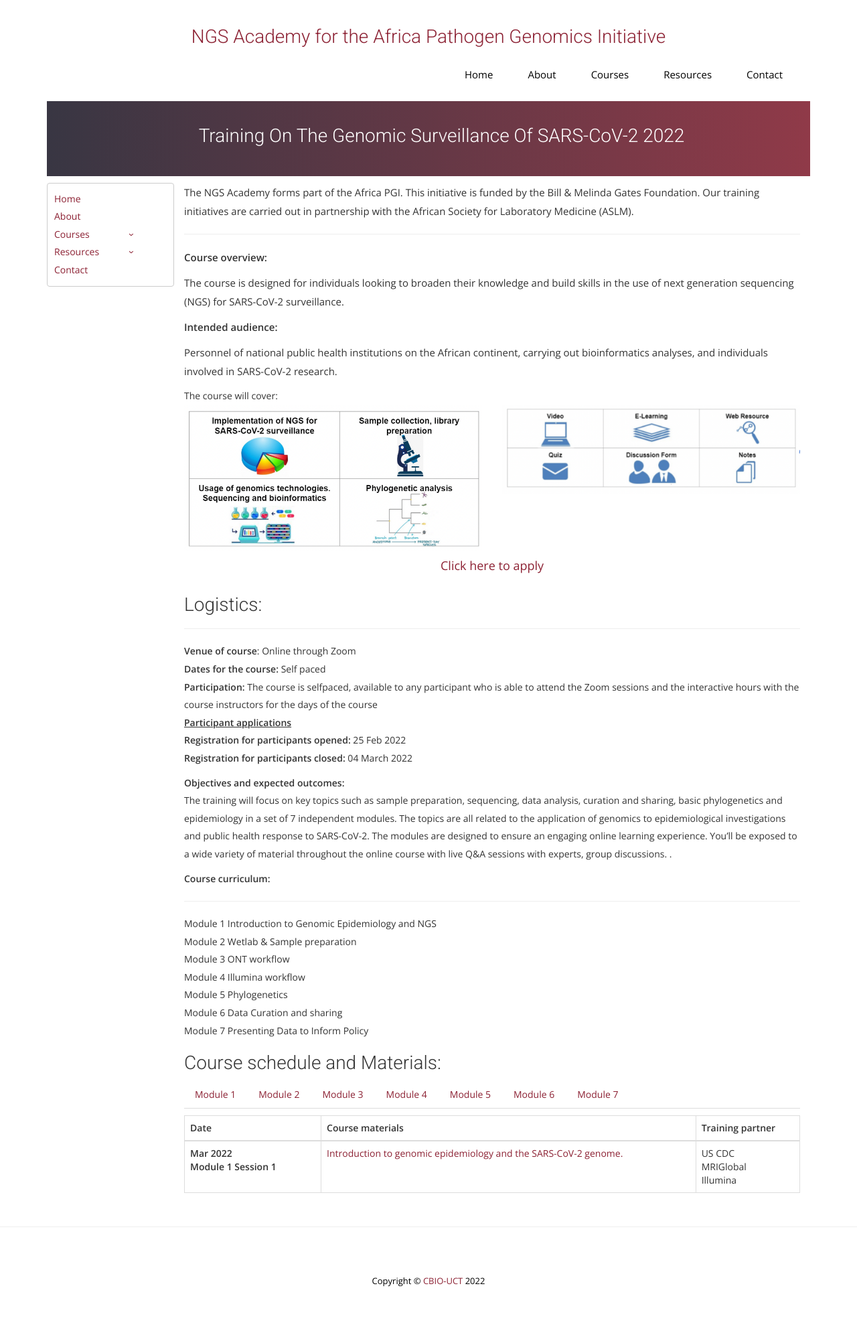
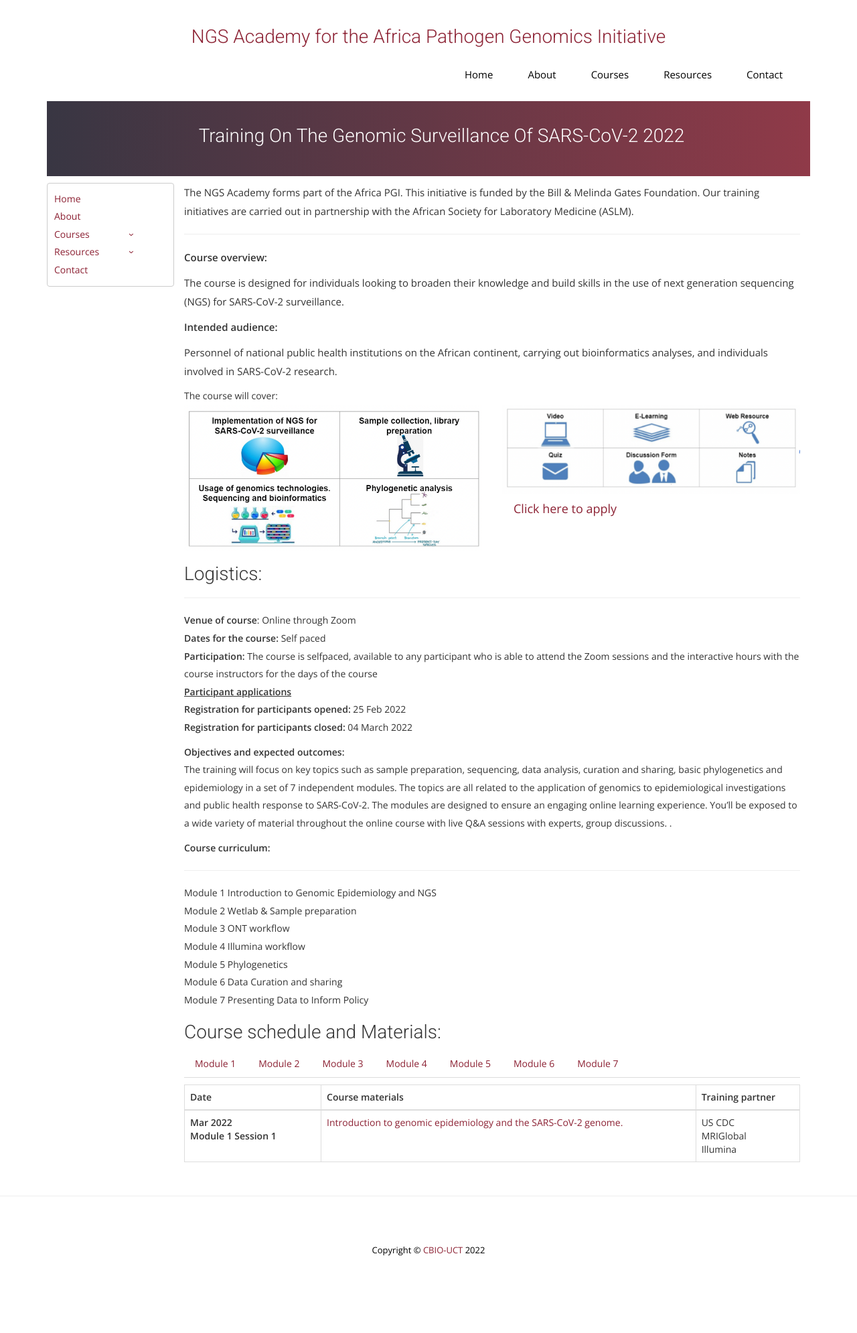
Before and after one commit to uct-cbio/ngs-academy, a Jekyll site: the page built from _posts/2022-02-25-NGS-SARS-CoV-2 Training 2022.md, in a window 1280 px wide. Shown: the whole page at 67% size. Built offline with Jekyll 4.4.1, drawn with Linux system fonts in a browser that asks for light colours; nearby versions of some CDN libraries; some web fonts are replaced; comment, search, counter and statistics services are not loaded; after the commit the page ends 1944 px from its top, so only the background shows below that.

Commit message:
moved apply here button

```diff
--- a/_posts/2022-02-25-NGS-SARS-CoV-2 Training 2022.md
+++ b/_posts/2022-02-25-NGS-SARS-CoV-2 Training 2022.md
@@ -35,9 +35,10 @@ The course will cover:
     <!-- <p class="small"> Source: CBIO UCT</p> -->
   </div>
     </div>
-    <div class="col-sm-6 my-auto">
+    <div class="col-sm-6 ">
          <div><img alt="..." src="/ngs-academy/img/imp2.png" width="100%"/>
     <!-- <p class="small"> Source: CBIO UCT</p> -->
+    <a class="btn btn-secondary btn-lg" href="https://redcap.h3abionet.org/redcap/surveys/?s=P3AAXNPKJ84MTHAC" role="button" target="_blank">Click here to apply</a>
   </div>
     <div>
 
@@ -45,10 +46,10 @@ The course will cover:
     </div>
   </div>
 
-  <div class="row">
+  <!-- <div class="row">
   <div class="col-sm-12 text-center"><a class="btn btn-secondary btn-lg" href="https://redcap.h3abionet.org/redcap/surveys/?s=P3AAXNPKJ84MTHAC" role="button" target="_blank">Click here to apply</a></div>
 
-</div>
+</div> -->
 <!-- test -->
 
 <h3>Logistics: </h3>
```
